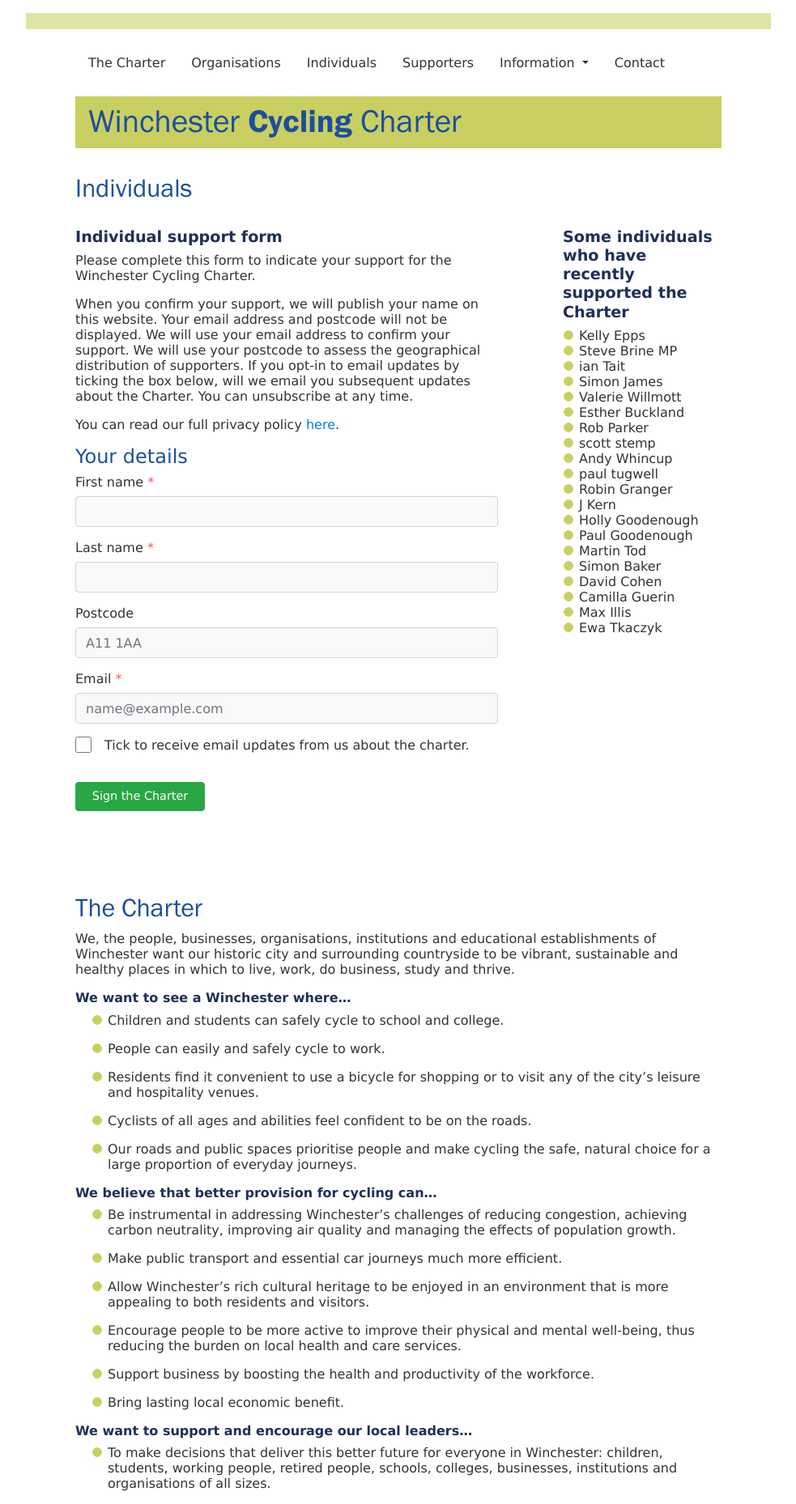
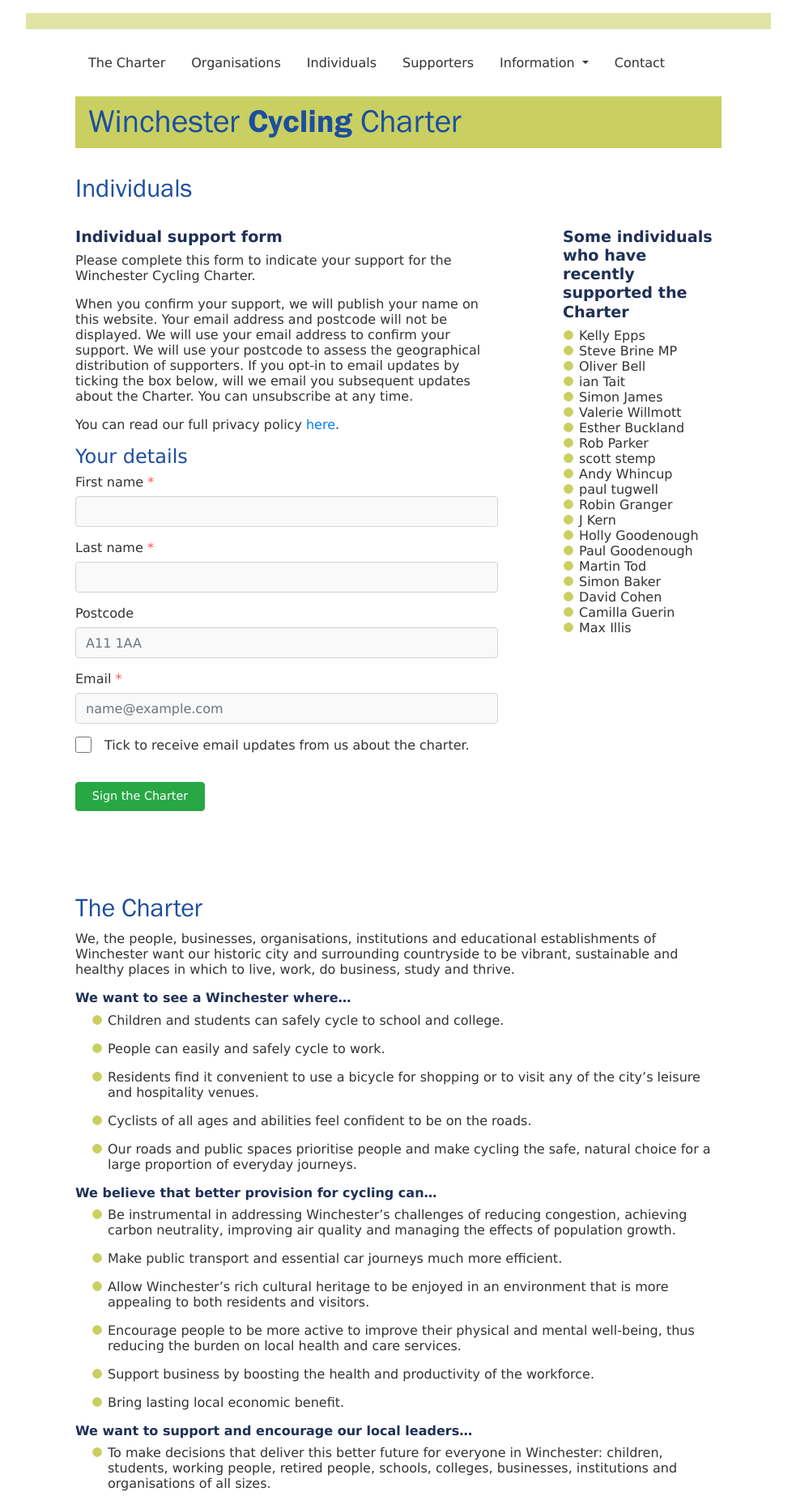
Before and after one commit to winchestercyclingcharter/winchestercyclingcharter.github.io, a Jekyll site: the page built from ind-page.md, in a window 1280 px wide. Shown: the whole page at 81% size, without its empty margins (148-1131 px from the left). Built offline with Jekyll 4.4.1, drawn with Linux system fonts in a browser that asks for light colours; nearby versions of some CDN libraries.

Commit message:
Update people.yml

```diff
--- a/_data/people.yml
+++ b/_data/people.yml
@@ -450,3 +450,4 @@ people:
 - { lastname: Granger, firstname: Robin, dt: 20210421-073606-337611 }
 - { lastname: Brine MP, firstname: Steve, dt: 20210428-140729-656441 }
 - { lastname: Epps, firstname: Kelly, dt: 20210428-145656-828636 }
+- { lastname: Bell, firstname: Oliver, dt: 20210426-160921-040368 }
```
